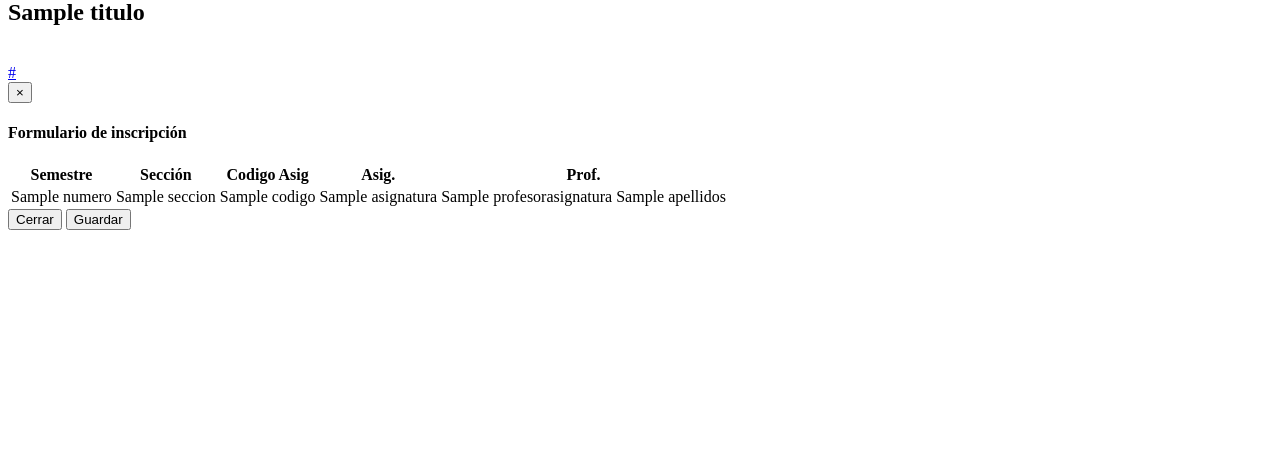
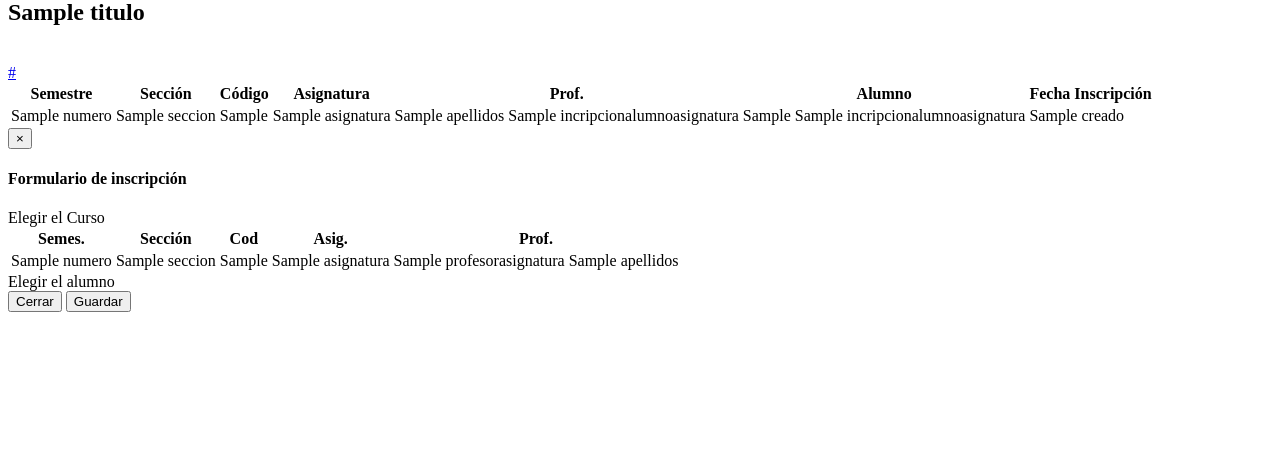
Before and after one commit to jaimeirazabal1/sistema_de_notas_peruano, a PHP site: template default/app/views/evaluacion/inscripcion.phtml in a window 1280 px wide. Shown: the part 329-800 px from the top of the page. Run offline with PHP 8.4, Linux system fonts and the light colour scheme; the template is opened without the code that fills it: most values are stand-ins (such as "Sample title", 1, 10 or a date in 2020); data that the repository does not hold is empty.

Commit message:
juega conmigo

```diff
--- a/default/app/views/evaluacion/inscripcion.phtml
+++ b/default/app/views/evaluacion/inscripcion.phtml
@@ -14,7 +14,7 @@
 	<div class="pull-right">
 
 <!-- Button trigger modal -->
-		<?php echo Html::link("#","<span class=\"glyphicon glyphicon-plus\" aria-hidden=\"true\"></span>  Ingresar nueva evaluacion","class='btn btn-default btn-sm' data-toggle=\"modal\" data-target=\"#myModal\" ") ?>
+		<?php echo Html::link("#","<span class=\"glyphicon glyphicon-plus\" aria-hidden=\"true\"></span>  Ingresar nueva evaluacion","class='btn btn-default btn-sm' data-toggle=\"modal\" data-target=\".bs-example-modal-lg\"") ?>
 	</div>
 	<div class="clearfix"></div>
 
@@ -22,13 +22,35 @@
 
 <?php View::content() ?>
 
+<table class="table datatable">
 
+    <thead>
+      <th>Semestre</th>
+      <th>Sección</th>
+      <th>Código</th>
+      <th>Asignatura</th>
+      <th>Prof.</th>
+      <th>Alumno</th>
+      <th>Fecha Inscripción</th>
+    </thead>
+  <?php foreach ($incripcionalumnoasignatura as $key => $value): ?>
+    <tr>
+      <td><?php echo $value->numero ?></td>
+      <td><?php echo $value->seccion ?></td>
+      <td><?php echo $value->asignatura_codigo ?></td>
+      <td><?php echo $value->asignatura ?></td>
+      <td><?php echo ucfirst($value->apellidos)." ".ucfirst($value->nombres) ?></td>
+      <td><?php echo ucfirst($value->apellidos_alumnos)." ".ucfirst($value->nombres_alumno) ?></td>
+      <td><?php echo $value->creado ?></td>
+    </tr>
+  <?php endforeach ?>
+</table>
 
 
 <!-- Modal -->
-<div class="modal fade" id="myModal" tabindex="-1" role="dialog" aria-labelledby="myModalLabel">
-  <div class="modal-dialog" role="document">
-  	<?php echo Form::open("evaluacion/nueva","POST") ?>
+<div class="modal fade bs-example-modal-lg" tabindex="-1" role="dialog" aria-labelledby="myLargeModalLabel">
+  <div class="modal-dialog modal-lg" role="document">
+  	<?php echo Form::open("evaluacion/inscripcion","POST","id='form_inscripcion'") ?>
     <div class="modal-content">
       <div class="modal-header">
         <button type="button" class="close" data-dismiss="modal" aria-label="Close"><span aria-hidden="true">&times;</span></button>
@@ -38,27 +60,31 @@
 
       	<div class="row">
 
-      		<div class="col-md-6">
+      		<div class="col-md-8">
+          <label for="">Elegir el Curso</label>
       			<table class="table datatable">
                  <thead>
-                   <th>Semestre</th>
+                   <th>Semes.</th>
                    <th>Sección</th>
-                   <th>Codigo Asig</th>
+                   <th>Cod</th>
                    <th>Asig.</th>
                    <th>Prof.</th>
+                   <th></th>
                  </thead>
                  <?php foreach ($profesorasignatura as $key => $value): ?>
                    <tr>
                      <td><?php echo $value->numero ?></td>
                      <td><?php echo $value->seccion ?></td>
-                     <td><?php echo $value->codigo ?></td>
+                     <td><?php echo $value->asignatura_codigo ?></td>
                      <td><?php echo $value->asignatura ?></td>
                      <td><?php echo ucfirst($value->nombres)." ".ucfirst($value->apellidos) ?></td>
+                     <td><?php echo Form::radio("incripcionalumnoasignatura.profesorasignatura_id",$value->profesorasignatura_id,"class='radio'") ?></td>
                    </tr>
                  <?php endforeach ?>
             </table>
       		</div>
-      		<div class="col-md-6">
+      		<div class="col-md-4">
+          <label for="">Elegir el alumno</label>
       			<?php echo Form::dbselect("incripcionalumnoasignatura.alumno_id","alum",array("alumno","getAlumnos"),"Alumno","class='form-control' required") ?>
       		</div>
       	</div>
@@ -71,3 +97,22 @@
     <?php echo Form::close() ?>
   </div>
 </div>
+
+<script type="text/javascript">
+  $(document).ready(function(){
+    var checked = 0;
+    $("#form_inscripcion").submit(function(e){
+
+      $(".radio").each(function(){
+        if($(this).is(":checked")){
+          checked=1;
+        }
+      })
+      if (!checked) {
+        e.preventDefault();
+        alert("Se tiene que seleccionar un curso")
+        return false;
+      };
+    })
+  })
+</script>
--- a/default/app/views/perfil/programarevaluaciones.phtml
+++ b/default/app/views/perfil/programarevaluaciones.phtml
@@ -35,7 +35,7 @@
 			<td><?php echo $value->tipoevaluacion ?></td>
 			<td><?php echo $value->porcentaje ?></td>
 			<td><?php echo $value->fecha ?></td>
-			<td><?php echo Html::link("/{$value->profesorasignatura_id}","Calificar","class='btn btn-default'") ?></td>
+			<td><?php echo Html::link("calificar/grupo/{$value->id}","Calificar","class='btn btn-default'") ?></td>
 		</tr>
 	<?php endforeach ?>
 </table>
```
Also changed, not shown: default/app/controllers/calificar_controller.php (added, +13 -0 lines), default/app/controllers/evaluacion_controller.php (+9 -0 lines), default/app/models/alumnoevaluacion.php (added, +7 -0 lines), default/app/models/incripcionalumnoasignatura.php (+42 -0 lines), sistema_notas.sql (+25 -2 lines), default/app/views/calificar/grupo.phtml (added), default/public/css/bootstrap/css/bootstrap.min.css.
